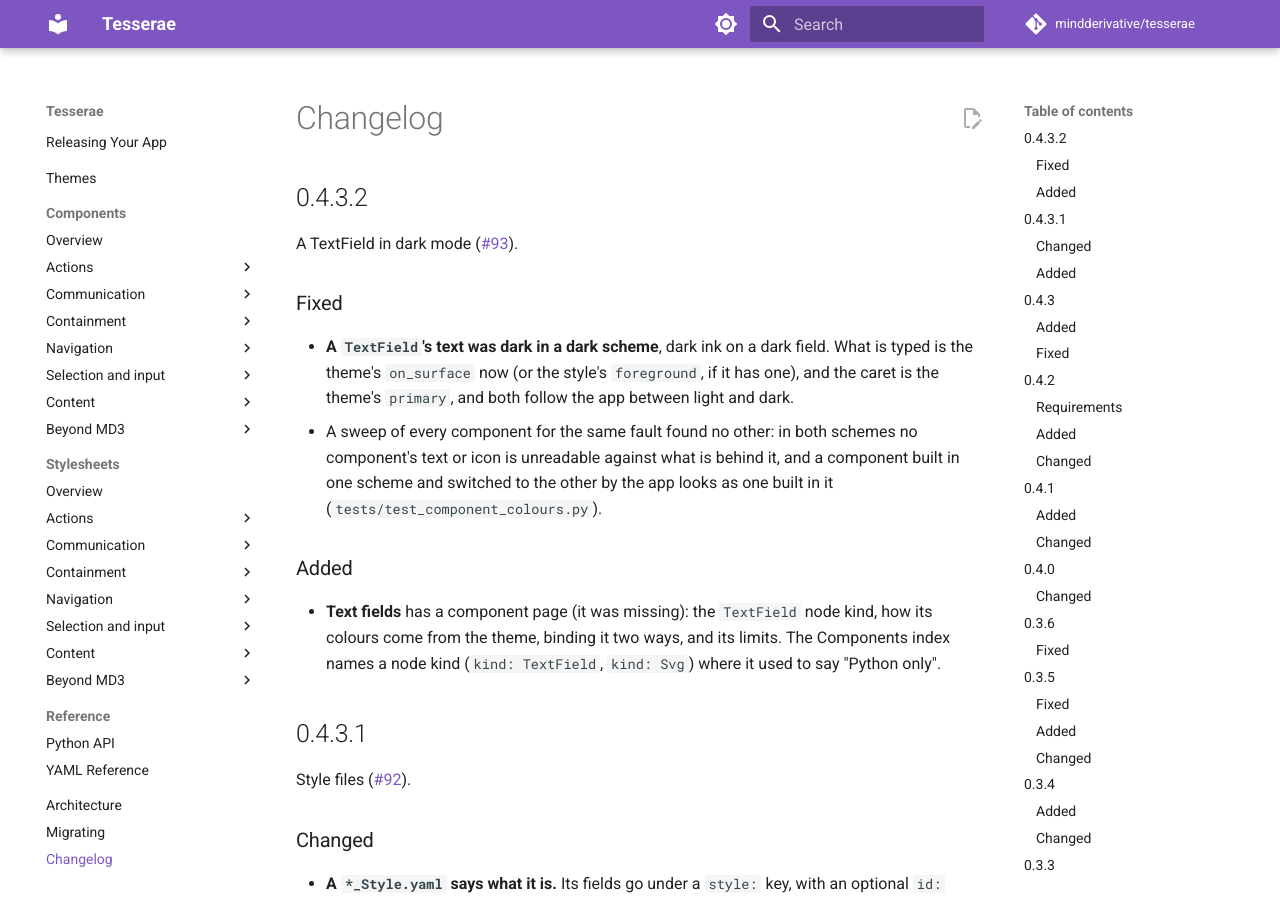
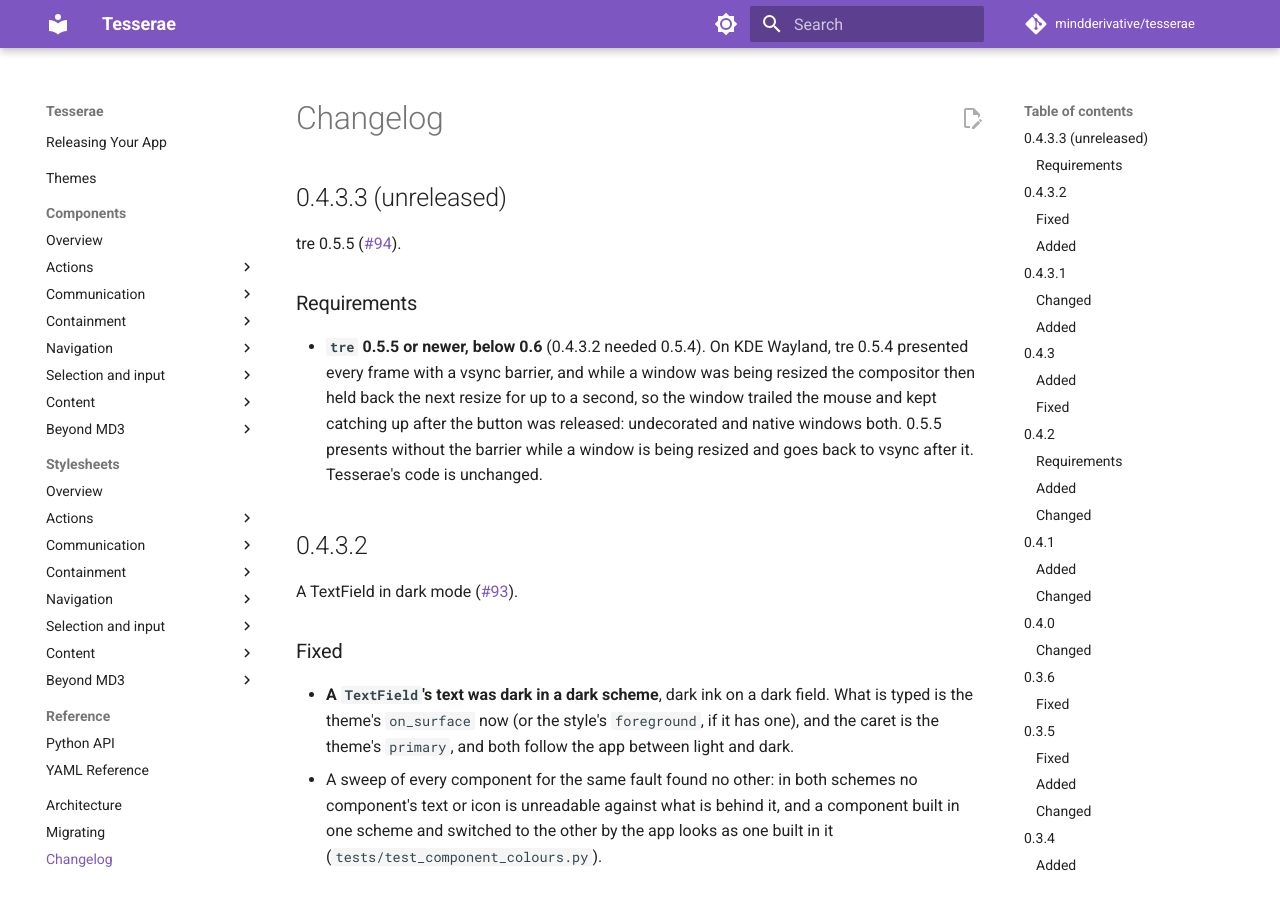
Before and after one commit to mindderivative/tesserae, an MkDocs documentation site: the page built from docs/changelog.md, in a window 1280 px wide and 900 px high. Built offline with MkDocs 1.6.1 and Material for MkDocs 9.7.7, drawn with Linux system fonts in a browser that asks for light colours; comment, search, counter and statistics services are not loaded.

Commit message:
0.4.3.3 #94: tre 0.5.5 (resizing without vsync stalls): the floor, CI and release checkouts, docs
Co-Authored-By: Claude Sonnet 5.5 <noreply@anthropic.com>

```diff
--- a/docs/changelog.md
+++ b/docs/changelog.md
@@ -1,4 +1,15 @@
 # Changelog
+
+## 0.4.3.3 (unreleased)
+
+tre 0.5.5 ([#94](https://github.com/mindderivative/tesserae/issues/94)).
+
+### Requirements
+
+- **`tre` 0.5.5 or newer, below 0.6** (0.4.3.2 needed 0.5.4). On KDE Wayland, tre 0.5.4 presented every frame with a vsync
+  barrier, and while a window was being resized the compositor then held back the next resize for up to a second, so the
+  window trailed the mouse and kept catching up after the button was released: undecorated and native windows both. 0.5.5 presents
+  without the barrier while a window is being resized and goes back to vsync after it. Tesserae's code is unchanged.
 
 ## 0.4.3.2
 
--- a/pyproject.toml
+++ b/pyproject.toml
@@ -4,7 +4,7 @@ build-backend = "hatchling.build"
 
 [project]
 name = "tesserae-ui"  # on PyPI; `tesserae` there is an unrelated project. The import name stays `tesserae`.
-version = "0.4.3.2"
+version = "0.4.3.3.dev0"
 description = "A pyCopper-style declarative Python GUI framework, powered by the Tesserae Render Engine (tre)."
 readme = "README.md"
 license = "MIT"
@@ -27,7 +27,7 @@ classifiers = [
 ]
 
 dependencies = [
-    "tesserae-engine>=0.5.4,<0.6",  # tre, on PyPI (still `import tre`); PyPI's own `tre` is an unrelated regex library. 0.5.4 adds the `svg` node and fits a text node's width to its text; 0.5.1 let other Python threads run while a window is idle (tre#92). <0.6: a new tre line is a new Tesserae line
+    "tesserae-engine>=0.5.5,<0.6",  # tre, on PyPI (still `import tre`); PyPI's own `tre` is an unrelated regex library. 0.5.5 resizes a window without the vsync stalls of 0.5.4 (KDE Wayland); 0.5.4 adds the `svg` node and fits a text node's width to its text; 0.5.1 let other Python threads run while a window is idle (tre#92). <0.6: a new tre line is a new Tesserae line
     "pyyaml>=6.0",
     "Pillow>=10.0",
     "watchfiles>=1.0",
```
Also changed, not shown: README.md (+1 -1 lines), docs/migration.md (+6 -0 lines), 3 other files.
